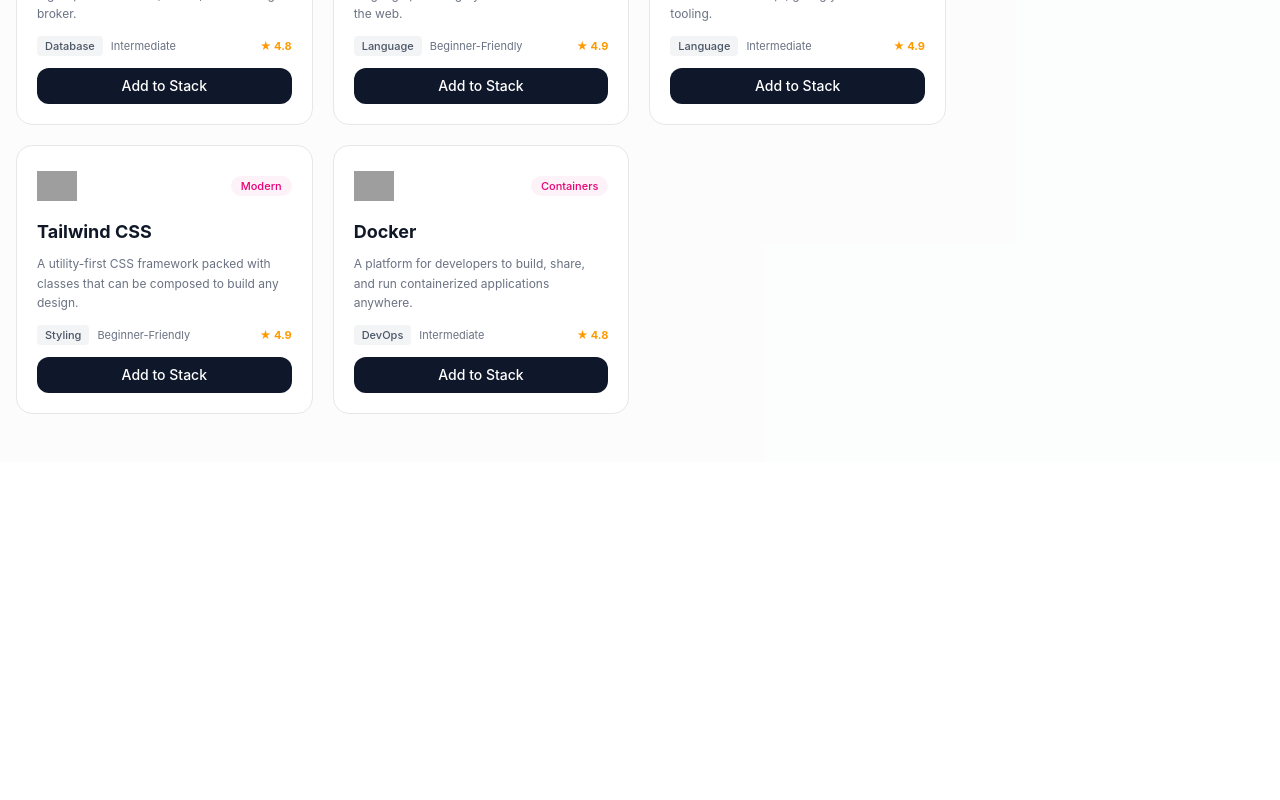
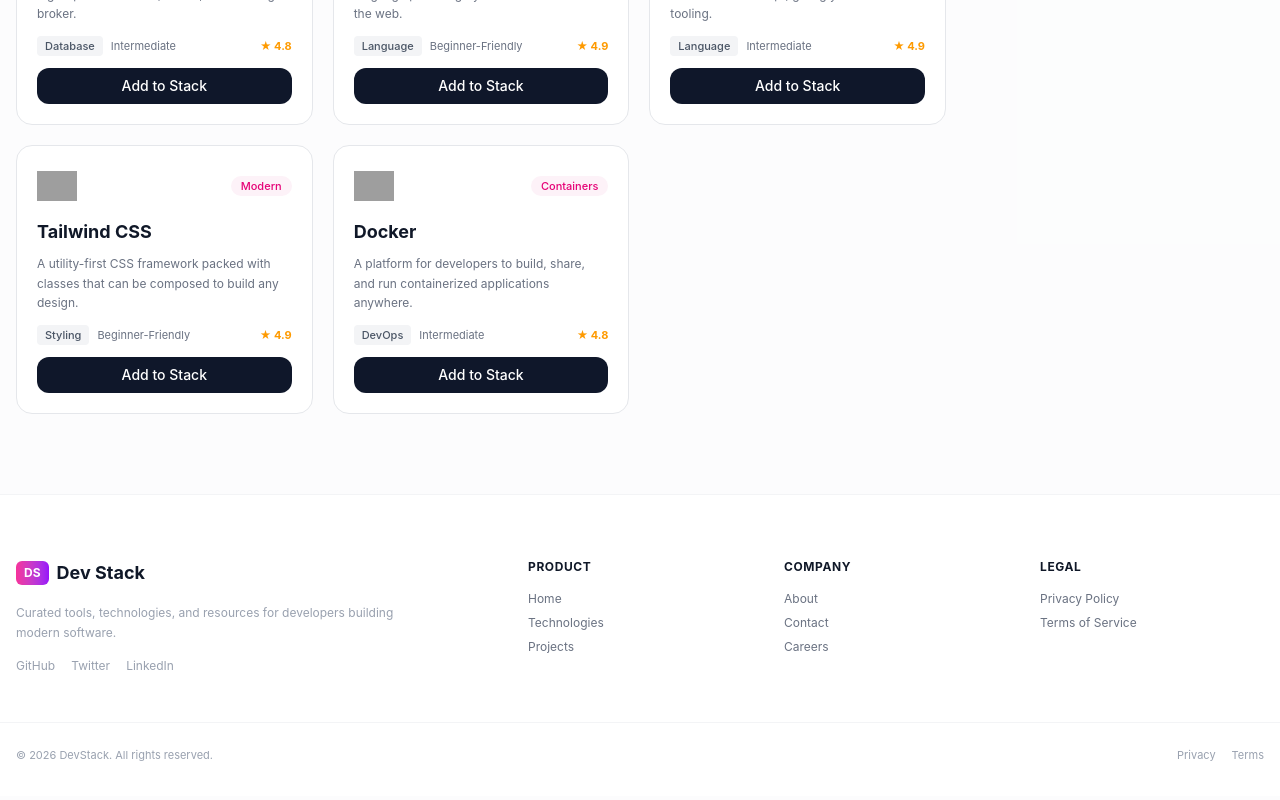
Before and after one commit to shohan0703/reactproject, a React (Vite) app: page / in a window 1280 px wide. Shown: the part 1535-2335 px from the top of the page. Before the commit the page ends 1997 px from the top, so only its background shows below. Built offline with nearby package versions, Linux system fonts and the light colour scheme; grey boxes are pictures that could not be loaded.

Commit message:
added skeleton effect and footer

```diff
--- a/src/App.tsx
+++ b/src/App.tsx
@@ -1,6 +1,7 @@
 import { useState, useEffect } from 'react';
 import Navbar from './components/Navbar';
 import Banner from './components/Banner';
+import Footer from './components/Footer';
 import { ToastContainer, toast } from 'react-toastify';
 
 interface Tech {
@@ -183,9 +184,11 @@ function App() {
 
         </div>
       </main>
+      <Footer />
 
       <ToastContainer position="bottom-right" autoClose={2000} />
     </div>
+
   );
 }
 
--- /dev/null
+++ b/src/components/Footer.tsx
@@ -0,0 +1,67 @@
+function Footer() {
+  return (
+    <footer className="bg-white border-t border-gray-100 pt-16 pb-8 mt-20">
+      <div className="max-w-7xl mx-auto px-4 grid grid-cols-1 md:grid-cols-5 gap-8 mb-12">
+
+
+        <div className="md:col-span-2">
+          <div className="flex items-center space-x-2 mb-4">
+            <div className="bg-gradient-to-r from-pink-500 to-purple-600 text-white font-bold text-xs px-2 py-1 rounded-md">
+              DS
+            </div>
+            <span className="font-bold text-lg text-gray-900">Dev Stack</span>
+          </div>
+          <p className="text-gray-400 text-xs leading-relaxed max-w-sm mb-4">
+            Curated tools, technologies, and resources for developers building modern software.
+          </p>
+          <div className="flex space-x-4 text-xs text-gray-400">
+            <a href="#" className="hover:text-gray-600">GitHub</a>
+            <a href="#" className="hover:text-gray-600">Twitter</a>
+            <a href="#" className="hover:text-gray-600">LinkedIn</a>
+          </div>
+        </div>
+
+
+        <div>
+          <h4 className="text-xs font-bold text-gray-900 tracking-wider uppercase mb-4">Product</h4>
+          <ul className="space-y-2 text-xs text-gray-500">
+            <li><a href="#" className="hover:text-gray-800">Home</a></li>
+            <li><a href="#" className="hover:text-gray-800">Technologies</a></li>
+            <li><a href="#" className="hover:text-gray-800">Projects</a></li>
+          </ul>
+        </div>
+
+
+        <div>
+          <h4 className="text-xs font-bold text-gray-900 tracking-wider uppercase mb-4">Company</h4>
+          <ul className="space-y-2 text-xs text-gray-500">
+            <li><a href="#" className="hover:text-gray-800">About</a></li>
+            <li><a href="#" className="hover:text-gray-800">Contact</a></li>
+            <li><a href="#" className="hover:text-gray-800">Careers</a></li>
+          </ul>
+        </div>
+
+
+        <div>
+          <h4 className="text-xs font-bold text-gray-900 tracking-wider uppercase mb-4">Legal</h4>
+          <ul className="space-y-2 text-xs text-gray-500">
+            <li><a href="#" className="hover:text-gray-800">Privacy Policy</a></li>
+            <li><a href="#" className="hover:text-gray-800">Terms of Service</a></li>
+          </ul>
+        </div>
+
+      </div>
+
+
+      <div className="max-w-7xl mx-auto px-4 pt-6 border-t border-gray-100 flex flex-col sm:flex-row justify-between items-center text-[11px] text-gray-400">
+        <p>© 2026 DevStack. All rights reserved.</p>
+        <div className="flex space-x-4 mt-2 sm:mt-0">
+          <a href="#" className="hover:text-gray-600">Privacy</a>
+          <a href="#" className="hover:text-gray-600">Terms</a>
+        </div>
+      </div>
+    </footer>
+  );
+}
+
+export default Footer;
```
